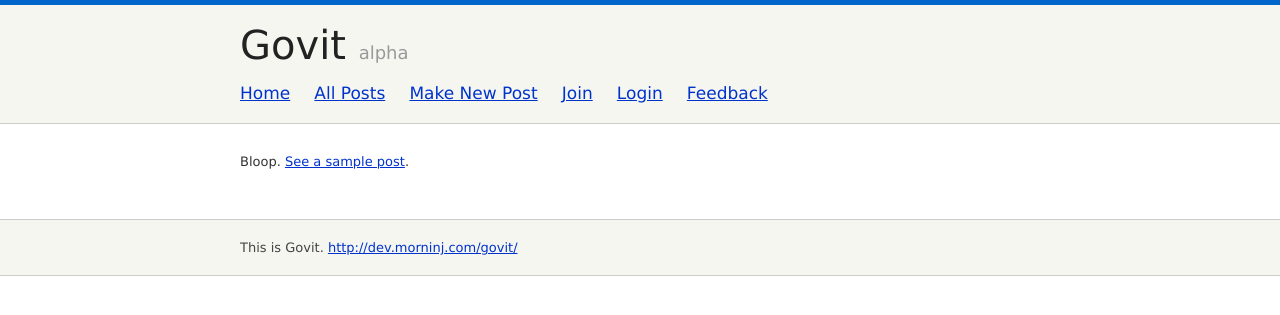
After one commit to qiemem/GovDialogue, a PHP site: page /newdesign.php in a window 1280 px wide. The commit adds this page. Shown: the top 315 px of the page. Run offline with PHP 8.4, Linux system fonts and the light colour scheme.

Commit message:
Working on design

```diff
--- a/html/govit/index.php
+++ b/html/govit/index.php
@@ -1,16 +1,11 @@
 <?php
-
 // index.php
-
 require_once("header.php");
 printHeader("Title", "Keywords", "Description");
-
 ?>
 
 Bloop. <a href="viewpost.php">See a sample post</a>.
 
 <?php
-
 require_once("footer.php");
-
 ?>
--- /dev/null
+++ b/html/govit/newdesign.php
@@ -0,0 +1,49 @@
+<!DOCTYPE html PUBLIC "-//W3C//DTD XHTML 1.0 Transitional//EN" "http://www.w3.org/TR/xhtml1/DTD/xhtml1-transitional.dtd">
+<html xmlns="http://www.w3.org/1999/xhtml">
+<head>
+<meta http-equiv="Content-Type" content="text/html; charset=UTF-8" />
+<title>Title</title>
+<link rel="stylesheet" type="text/css" href="styles/global2.css" media="screen" />
+<link rel="stylesheet" type="text/css" href="styles/posts.css" media="screen" />
+<link rel="stylesheet" type="text/css" href="styles/forms.css" media="screen" />
+<script language="javascript" type="text/javascript" src="scripts/global.js"></script>
+</head>
+<body>
+    <div class="header">
+        <div class="headerContainer">
+            <h1><a href="/govit/">Govit</a> <span class="version">alpha</span></h1>
+            <ul class="nav">
+                <li><a href="/govit/">Home</a></li>
+                <li><a href="/govit/allposts.php">All Posts</a></li>
+                <li><a href="/govit/makenewpost.php">Make New Post</a></li>
+                <li><a href="/govit/join.php">Join</a></li>
+                <li><a href="/govit/login.php">Login</a></li>
+                <li><a href="/govit/feedback.php">Feedback</a></li>
+            </ul>
+        </div><!-- /.headerContainer -->
+    </div>
+    <!-- /.header -->
+    <div class="content"> Bloop. <a href="viewpost.php">See a sample post</a>. </div>
+    <!-- /.content -->
+    <div class="footer">
+		<div class="footerContainer">
+            This is Govit. <a href="http://dev.morninj.com/govit/">http://dev.morninj.com/govit/</a>
+        </div><!-- /.footerContainer -->
+    </div>
+    <!-- /.footer -->
+
+
+
+
+<!-- Google analytics -->
+<script type="text/javascript">
+var gaJsHost = (("https:" == document.location.protocol) ? "https://ssl." : "http://www.");
+document.write(unescape("%3Cscript src='" + gaJsHost + "google-analytics.com/ga.js' type='text/javascript'%3E%3C/script%3E"));
+</script>
+<script type="text/javascript">
+try {
+var pageTracker = _gat._getTracker("UA-5466010-6");
+pageTracker._trackPageview();
+} catch(err) {}</script>
+</body>
+</html>
--- /dev/null
+++ b/html/govit/styles/global2.css
@@ -0,0 +1,120 @@
+@charset "UTF-8";
+/* CSS Document */
+
+body
+{
+	background-color: #FFFFFF;
+	color: #333333;
+	font-family: "Lucida Grande", Geneva, Arial, Helvetica, sans-serif;
+	font-size: 13px;
+	margin: 0;
+	padding: 0;
+}
+
+a, a:active, a:visited { color: #0033CC; }
+a:hover { color: #0066FF; }
+
+p
+{
+	line-height: 20px;
+}
+
+h1, h2, h3, h4, h5
+{
+	font-weight: normal;
+}
+
+h2
+{
+	color: #00AA00;
+	font-size: 30px;
+}
+
+div.container
+{
+	margin: 0 auto;
+	width: 800px;
+}
+
+
+/* Header */
+
+div.header
+{
+	background-color: #f6f6f1;
+	border-top: 5px solid #0066CC;
+	margin: 0 0 30px 0;
+	padding: 20px 0;;
+	border-bottom: 1px solid #cccccc;
+}
+
+div.headerContainer
+{
+	margin: 0 auto;
+	padding: 0;
+	width: 800px;
+}
+
+div.header h1
+{
+	font-size: 40px;
+	font-weight: normal;
+	line-height: 40px;
+	padding: 0;
+	margin: 0 0 10px 0;
+}
+
+div.header h1 a, div.header h1 a:active, div.header h1 a:visited
+{
+	color: #222222;
+	text-decoration: none;
+}
+
+div.header h1 span.version
+{
+	color: #999999;
+	font-size: 18px;
+}
+
+div.header ul.nav
+{
+	list-style-type: none;
+	margin: 0;
+	padding: 0;
+}
+
+div.header ul.nav li
+{
+	display: inline;
+	font-size: 17px;
+	margin: 0 20px 0 0;
+	padding: 0;
+}
+
+/* /Header */
+
+
+
+div.content
+{
+	width: 800px;
+	margin: 0 auto;
+}
+
+div.footer
+{
+	background-color: #f6f6f1;
+	border-top: 1px solid #cccccc;
+	border-bottom: 1px solid #cccccc;
+	color: #444444;
+	font-size: 13px;
+	margin: 50px 0;
+	padding: 20px 0;
+}
+
+div.footer div.footerContainer
+{
+	margin: 0 auto;
+	padding: 0;
+	width: 800px;
+}
```
Also changed, not shown: html/govit/styles/gloabl2.css (added, +43 -0 lines).
